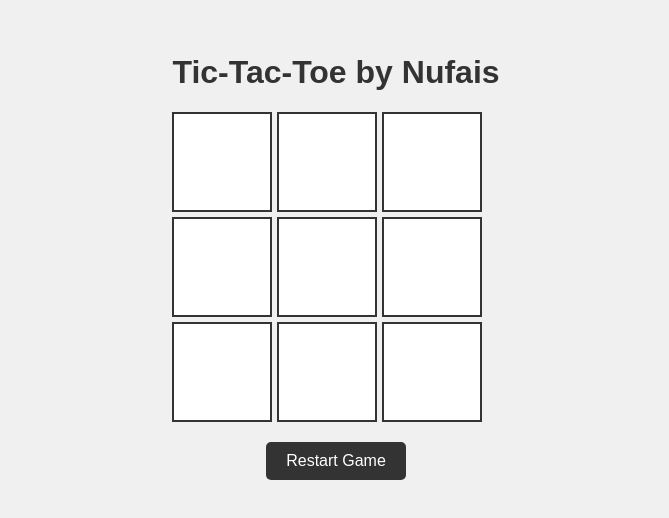
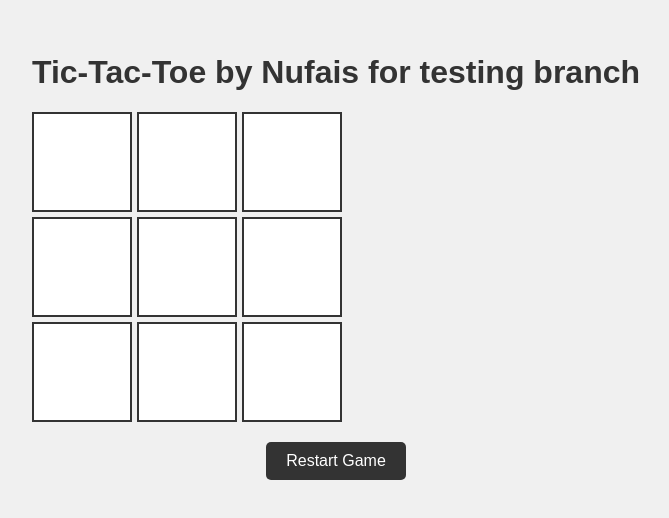
Before and after one commit to muhammednufais/tic-tac-toes, a plain HTML site: page index.html in a window 1280 px wide. Shown: the part 144-662 px from the top of the page, without its empty margins (304-973 px from the left). Drawn offline with Linux system fonts and the light colour scheme.

Commit message:
updating some details

```diff
--- a/index.html
+++ b/index.html
@@ -9,7 +9,7 @@
 </head>
 <body>
     <div class="game-container">
-        <h1>Tic-Tac-Toe by Nufais</h1>
+        <h1>Tic-Tac-Toe by Nufais for testing branch</h1>
         <div class="game-status" id="gameStatus"></div>
         <div class="grid" id="grid">
             <div class="cell" data-index="0"></div>
```
